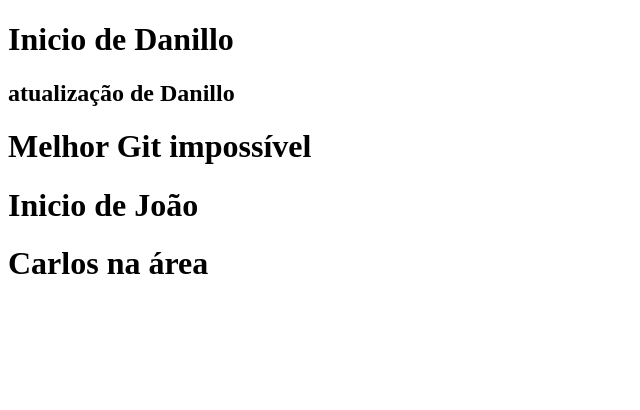
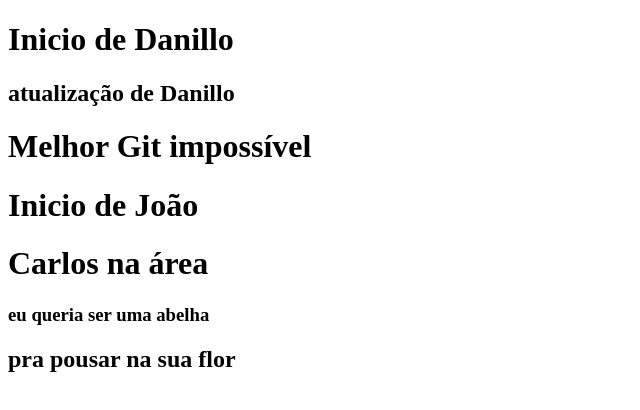
Before and after one commit to Arthur-hso/Aula-3, a plain HTML site: page index.html in a window 1280 px wide. Shown: the whole page, without its empty margins (0-640 px from the left). Drawn offline with Linux system fonts and the light colour scheme.

Commit message:
Update index.html

```diff
--- a/index.html
+++ b/index.html
@@ -12,5 +12,7 @@
     <h1>Melhor Git impossível</h1>
     <h1>Inicio de João</h1>
     <h1>Carlos na área</h1>
+    <h3>eu queria ser uma abelha</h3>
+    <h2>pra pousar na sua flor</h2>
 </body>
 </html>
```
